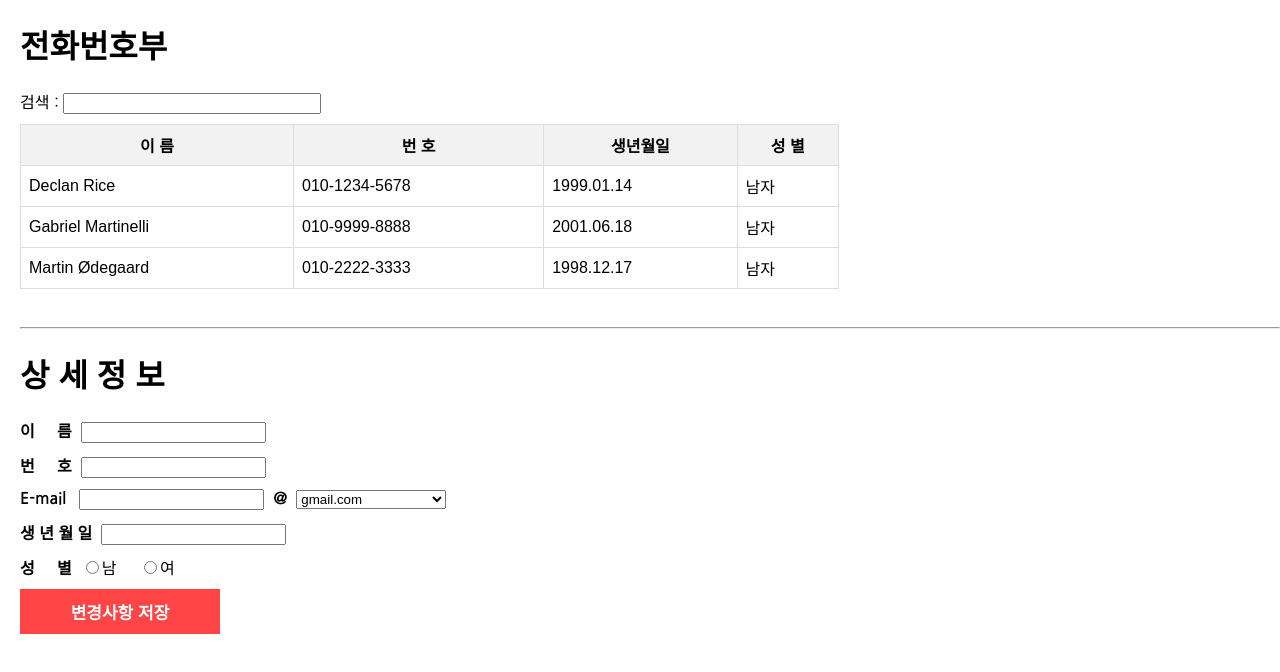
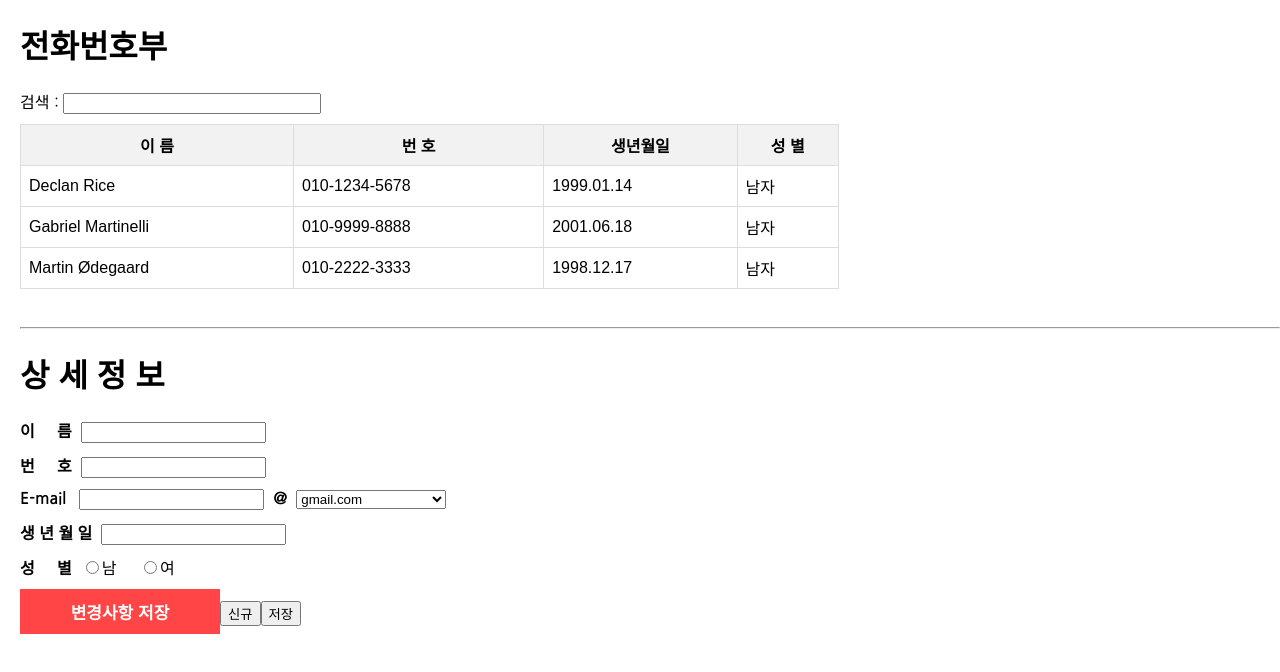
Before and after one commit to kimdaewhi/PhoneBook, a React (Create React App) app: page / in a window 1280 px wide. Shown: the top 672 px of the page. Built offline with nearby package versions, Linux system fonts and the light colour scheme.

Commit message:
신규 사용자 추가 로직 구현

```diff
--- a/src/App.js
+++ b/src/App.js
@@ -14,19 +14,50 @@ function App() {
     ]
 
     const [selectedContact, setSelectedContact] = useState(null);
-    const [contacts, setContacts] = useState(contactArr)
+    const [contacts, setContacts] = useState(contactArr);
 
-    // 업데이트 함수
+
+    // 신규 생성 ID 가져오기 및 전달
+    const handleNewClick = () => {
+        // Array에서 신규 사용자용 ID를 생성
+        const maxID = Math.max(...contacts.map((contact) => contact.id));
+
+        // 빈 contact 인스턴스에 전달
+        const newContact = {
+            id: maxID + 1,
+            name: "",
+            phoneNumber: "",
+            email: "",
+            birth: "",
+            gender: "",
+        };
+
+        setSelectedContact(newContact);
+    }
+
+
+
+    // 업데이트 콜백 함수
     const updateContact = (updatedContact) => {
-        console.dir(updatedContact);
-        setContacts((prevContacts) =>
-            prevContacts.map((contact) =>
-                contact.id === updatedContact.id ? updatedContact : contact
-            )
-        );
+        // 기존 사용자 ID 목록
+        const existingContactIds = contacts.map((contact) => contact.id);
 
-        alert("사용자 정보가 변경되었습니다.");
+        if (existingContactIds.includes(updatedContact.id)) {
+            // 이미 존재하는 사용자의 경우, 정보를 업데이트
+            setContacts((prevContacts) =>
+                prevContacts.map((contact) =>
+                    contact.id === updatedContact.id ? updatedContact : contact
+                )
+            );
+            alert("사용자 정보가 변경되었습니다.");
+        } else {
+            // 신규 사용자의 경우, 정보를 추가
+            setContacts((prevContacts) => [...prevContacts, updatedContact]);
+            alert("새로운 사용자가 추가되었습니다.");
+        }
     };
+
+
 
     return (
         <div className="App">
@@ -39,6 +70,7 @@ function App() {
                 <ContactDetailInfo
                     selectedContact={selectedContact}
                     onUpdateContact={updateContact}
+                    onNewContact={handleNewClick}
                 />
             </ContactContext.Provider>
         </div>
--- a/src/components/ContactDetailInfo.jsx
+++ b/src/components/ContactDetailInfo.jsx
@@ -1,7 +1,7 @@
 import React, { useEffect, useState } from 'react'
 import './ContactDetailInfo.css'
 
-export default function ContactDetailInfo({ selectedContact, onUpdateContact }) {
+export default function ContactDetailInfo({ selectedContact, onUpdateContact, onNewContact }) {
     // 이메일 도메인 리스트
     const emailDomains = ['gmail.com',
     'yahoo.com',
@@ -22,11 +22,7 @@ export default function ContactDetailInfo({ selectedContact, onUpdateContact })
         gender: "",
     };
 
-    // Hook 이용하여 변경될 때마다 정보 업데이트
-    useEffect(() => {
-        setContact(selectedContact || initialContact);
-    }, [selectedContact]);
-
+    // 변경된 상세정보
     const [contact, setContact] = useState({
         id: initialContact.id,
         name: "",
@@ -36,6 +32,13 @@ export default function ContactDetailInfo({ selectedContact, onUpdateContact })
         gender: "",
     });
 
+    // Hook 이용하여 변경될 때마다 정보 업데이트
+    useEffect(() => {
+        setContact(selectedContact || initialContact);
+    }, [selectedContact]);
+
+
+
 
     // 새로 변경된 정보 contact에 저장
     const handleInputChange = (event) => {
@@ -43,8 +46,9 @@ export default function ContactDetailInfo({ selectedContact, onUpdateContact })
 
         if(name === "email" || name === "emailDomain") {
             // 속성 명이 이메일 또는 이메일 도메인일 때는 두 개의 문자열 합쳐서 설정
-            const updatedEmail = name ==="email" ? value + "@" + contact.email.split('@')[1] : contact.email.split('@')[0] + "@" + value;
-            setContact({...contact, email : updatedEmail})
+            const currentEmail = contact.email || ''; // 기존 email이 없으면 빈 문자열로 초기화
+            const updatedEmail = name === "email" ? value + "@" + currentEmail.split('@')[1] : currentEmail.split('@')[0] + "@" + value;
+            setContact({ ...contact, email: updatedEmail });
         }
         else {
             // 다른 필드에 대해서는 직접 값을 설정
@@ -68,6 +72,26 @@ export default function ContactDetailInfo({ selectedContact, onUpdateContact })
         // onUpdateContact 콜백 함수를 호출하여 변경된 연락처를 전달
         onUpdateContact(updatedContact);
     };
+
+
+    // 신규 사용자 생성
+    const handleNewClick = () => {
+        // Callback 함수를 호출하여 새로운 ID의 신규 사용자 전달받음
+        onNewContact();
+    };
+
+
+    const handleSaveClick = () => {
+        // 새로운 Contact객체를 저장 및 Callback 함수 호출하여 신규 사용자 추가
+        const updatedContact = {
+            ...contact,
+        };
+
+        console.log("handleSaveClick : " + updatedContact.id + ", " + updatedContact.name + ", " + updatedContact.phoneNumber + ", "
+            + updatedContact.email + ", " + updatedContact.birth + ", " + updatedContact.gender);
+
+        onUpdateContact(updatedContact);
+    }
 
 
     return (
@@ -128,6 +152,8 @@ export default function ContactDetailInfo({ selectedContact, onUpdateContact })
 
             <div>
                 <button className="update-button" onClick={handleUpdateClick}>변경사항 저장</button>
+                <button className="new-button" onClick={handleNewClick}>신규</button>
+                <button className="save-button" onClick={handleSaveClick}>저장</button>
             </div>
 
         </div>
```
